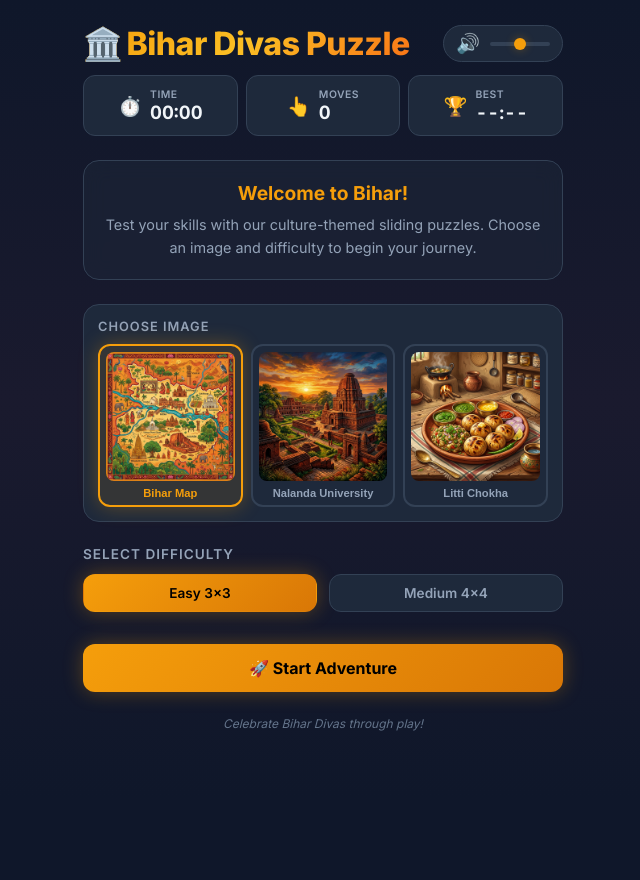
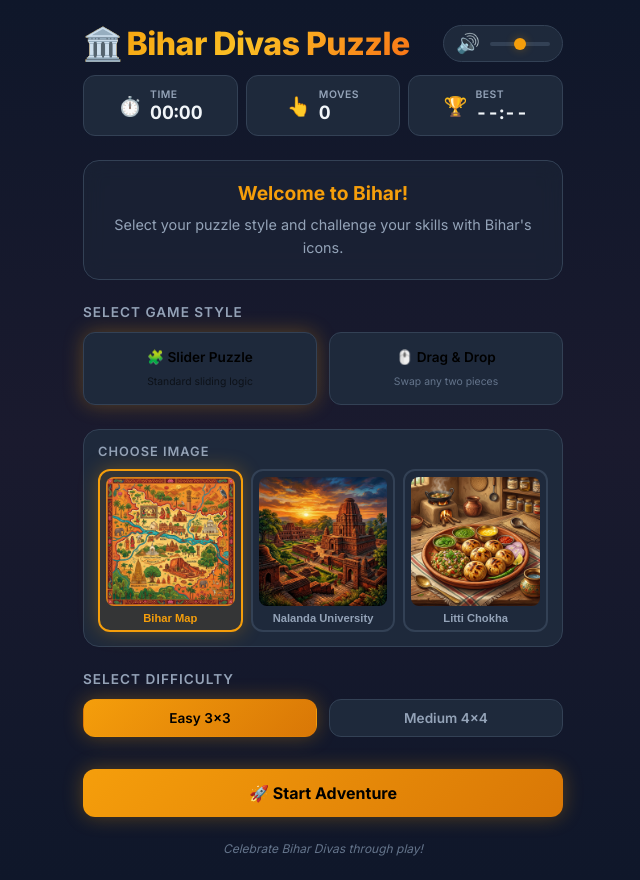
Before and after one commit to Adityaa2227/Bihar-Divas-Puzzle-game, a React (Vite) app: page / in a window 1280 px wide. Shown: the whole page, without its empty margins (317-957 px from the left). Before the commit the page ends 800 px from the top, so only its background shows below. Built offline with nearby package versions, Linux system fonts and the light colour scheme.

Commit message:
feat: Implement a new drag-and-drop puzzle game mode and initial start screen for game setup.

```diff
--- a/src/App.jsx
+++ b/src/App.jsx
@@ -1,27 +1,29 @@
 import { useState, useEffect, useCallback, useRef } from 'react';
 import Header from './components/Header';
 import PuzzleBoard from './components/PuzzleBoard';
+import DragDropBoard from './components/DragDropBoard';
 import ImageSelector from './components/ImageSelector';
 import Controls from './components/Controls';
 import Modal from './components/Modal';
 import StartScreen from './components/StartScreen';
-import { IMAGES, GRID_SIZES, LS_KEYS } from './utils/constants';
+import { IMAGES, GRID_SIZES, LS_KEYS, GAME_MODES } from './utils/constants';
 import { shuffleTiles, canMove, checkWin } from './utils/puzzleLogic';
 import { playMoveSound, playWinSound, bgmManager } from './utils/sounds';
 
-function getBestScore(imageId, difficulty) {
+function getBestScore(imageId, difficulty, gameMode) {
   try {
     const stored = JSON.parse(localStorage.getItem(LS_KEYS.bestScore) || '{}');
-    return stored[`${imageId}-${difficulty}`] || null;
+    const key = `${imageId}-${difficulty}-${gameMode}`;
+    return stored[key] || null;
   } catch {
     return null;
   }
 }
 
-function saveBestScore(imageId, difficulty, time) {
+function saveBestScore(imageId, difficulty, time, gameMode) {
   try {
     const stored = JSON.parse(localStorage.getItem(LS_KEYS.bestScore) || '{}');
-    const key = `${imageId}-${difficulty}`;
+    const key = `${imageId}-${difficulty}-${gameMode}`;
     if (!stored[key] || time < stored[key]) {
       stored[key] = time;
       localStorage.setItem(LS_KEYS.bestScore, JSON.stringify(stored));
@@ -33,18 +35,19 @@ function saveBestScore(imageId, difficulty, time) {
 
 export default function App() {
   const [view, setView] = useState('start'); // 'start' or 'game'
+  const [gameMode, setGameMode] = useState(GAME_MODES.SLIDER);
   const [selectedImage, setSelectedImage] = useState(IMAGES[0]);
   const [difficulty, setDifficulty] = useState('easy');
   const gridSize = GRID_SIZES[difficulty].size;
 
-  const [tiles, setTiles] = useState(() => shuffleTiles(gridSize));
+  const [tiles, setTiles] = useState(() => shuffleTiles(gridSize, gameMode === GAME_MODES.DRAG_DROP));
   const [moves, setMoves] = useState(0);
   const [time, setTime] = useState(0);
   const [isRunning, setIsRunning] = useState(false);
   const [hasWon, setHasWon] = useState(false);
   const [showHint, setShowHint] = useState(false);
   const [bestScore, setBestScore] = useState(() =>
-    getBestScore(selectedImage.id, difficulty)
+    getBestScore(selectedImage.id, difficulty, gameMode)
   );
 
   const [volume, setVolume] = useState(0.5);
@@ -76,18 +79,18 @@ export default function App() {
     return () => clearInterval(timerRef.current);
   }, [isRunning, hasWon]);
 
-  // Reset game when image or difficulty changes
+  // Reset game
   const resetGame = useCallback(() => {
     clearInterval(timerRef.current);
     const newGridSize = GRID_SIZES[difficulty].size;
-    setTiles(shuffleTiles(newGridSize));
+    setTiles(shuffleTiles(newGridSize, gameMode === GAME_MODES.DRAG_DROP));
     setMoves(0);
     setTime(0);
     setIsRunning(false);
     setHasWon(false);
     setShowHint(false);
-    setBestScore(getBestScore(selectedImage.id, difficulty));
-  }, [difficulty, selectedImage.id]);
+    setBestScore(getBestScore(selectedImage.id, difficulty, gameMode));
+  }, [difficulty, selectedImage.id, gameMode]);
 
   const handleStartGame = () => {
     startBGM();
@@ -100,22 +103,22 @@ export default function App() {
     resetGame();
   };
 
-  const handleImageChange = useCallback(
-    (img) => {
+  const handleImageChange = useCallback((img) => {
     setSelectedImage(img);
-      // Will reset via effect in game view if needed
-    },
-    []
-  );
+  }, []);
 
   const handleDifficultyChange = useCallback((diff) => {
     setDifficulty(diff);
   }, []);
 
+  const handleGameModeChange = (mode) => {
+    setGameMode(mode);
+  };
+
   // Update best score whenever selection changes
   useEffect(() => {
-    setBestScore(getBestScore(selectedImage.id, difficulty));
-  }, [difficulty, selectedImage.id]);
+    setBestScore(getBestScore(selectedImage.id, difficulty, gameMode));
+  }, [difficulty, selectedImage.id, gameMode]);
 
   const handleTileClick = useCallback(
     (index) => {
@@ -126,9 +129,7 @@ export default function App() {
 
       if (!canMove(index, emptyIndex, gridSize)) return;
 
-      // Start timer on first move
       if (!isRunning) setIsRunning(true);
-
       playMoveSound();
 
       const newTiles = [...tiles];
@@ -138,15 +139,36 @@ export default function App() {
       setMoves((m) => m + 1);
 
       if (checkWin(newTiles)) {
+        handleWin();
+      }
+    },
+    [tiles, gridSize, hasWon, isRunning]
+  );
+
+  const handleSwap = useCallback((srcIndex, targetIndex) => {
+    if (hasWon) return;
+
+    if (!isRunning) setIsRunning(true);
+    playMoveSound();
+
+    const newTiles = [...tiles];
+    [newTiles[srcIndex], newTiles[targetIndex]] = [newTiles[targetIndex], newTiles[srcIndex]];
+
+    setTiles(newTiles);
+    setMoves((m) => m + 1);
+
+    if (checkWin(newTiles)) {
+      handleWin();
+    }
+  }, [tiles, hasWon, isRunning]);
+
+  const handleWin = () => {
     setHasWon(true);
     setIsRunning(false);
-        saveBestScore(selectedImage.id, difficulty, time);
-        setBestScore(getBestScore(selectedImage.id, difficulty));
+    saveBestScore(selectedImage.id, difficulty, time, gameMode);
+    setBestScore(getBestScore(selectedImage.id, difficulty, gameMode));
     setTimeout(() => playWinSound(), 300);
-      }
-    },
-    [tiles, gridSize, hasWon, isRunning, selectedImage.id, difficulty, time]
-  );
+  };
 
   const handleHint = useCallback((e) => {
     e.preventDefault();
@@ -170,6 +192,8 @@ export default function App() {
             onImageSelect={handleImageChange}
             difficulty={difficulty}
             onDifficultyChange={handleDifficultyChange}
+            gameMode={gameMode}
+            onGameModeChange={handleGameModeChange}
             onStart={handleStartGame}
             bestScore={bestScore}
             volume={volume}
@@ -199,18 +223,27 @@ export default function App() {
               showingHint={showHint}
             />
 
-            <div className="puzzle-wrapper">
+            <div className={`puzzle-wrapper ${gameMode === GAME_MODES.DRAG_DROP ? 'puzzle-wrapper--jigsaw' : ''}`}>
               {showHint && (
                 <div className="hint-overlay">
                   <img src={selectedImage.src} alt="Hint" className="hint-overlay__image" />
                 </div>
               )}
+              {gameMode === GAME_MODES.SLIDER ? (
                 <PuzzleBoard
                   tiles={tiles}
                   gridSize={gridSize}
                   imageSrc={selectedImage.src}
                   onTileClick={handleTileClick}
                 />
+              ) : (
+                <DragDropBoard
+                  tiles={tiles}
+                  gridSize={gridSize}
+                  imageSrc={selectedImage.src}
+                  onSwap={handleSwap}
+                />
+              )}
             </div>
 
             <Modal
--- /dev/null
+++ b/src/components/DragDropBoard.jsx
@@ -0,0 +1,63 @@
+import { useState, memo } from 'react';
+import Tile from './Tile';
+
+const DragDropBoard = ({ tiles, gridSize, imageSrc, onSwap }) => {
+  const [draggedIndex, setDraggedIndex] = useState(null);
+
+  const handleDragStart = (e, index) => {
+    setDraggedIndex(index);
+    // Needed for Firefox
+    e.dataTransfer.setData('text/plain', index);
+  };
+
+  const handleDragOver = (e) => {
+    e.preventDefault(); // Necessary to allow drop
+  };
+
+  const handleDrop = (e, targetIndex) => {
+    e.preventDefault();
+    if (draggedIndex !== null && draggedIndex !== targetIndex) {
+      onSwap(draggedIndex, targetIndex);
+    }
+    setDraggedIndex(null);
+  };
+
+  return (
+    <div className="puzzle-board puzzle-board--drag" style={{ aspectRatio: '1 / 1' }}>
+      <div
+        className="puzzle-grid"
+        style={{
+          display: 'grid',
+          gridTemplateColumns: `repeat(${gridSize}, 1fr)`,
+          gridTemplateRows: `repeat(${gridSize}, 1fr)`,
+          gap: '3px',
+          width: '100%',
+          height: '100%',
+        }}
+      >
+        {tiles.map((value, index) => (
+          <div
+            key={`${value}-${index}`}
+            draggable
+            onDragStart={(e) => handleDragStart(e, index)}
+            onDragOver={handleDragOver}
+            onDrop={(e) => handleDrop(e, index)}
+            style={{ width: '100%', height: '100%' }}
+            className={`drag-tile-wrapper ${draggedIndex === index ? 'dragging' : ''}`}
+          >
+            <Tile
+              value={value}
+              index={index}
+              gridSize={gridSize}
+              imageSrc={imageSrc}
+              onClick={() => {}} // No click move in drag-drop mode
+              isEmpty={false} // No empty tile in drag-drop
+            />
+          </div>
+        ))}
+      </div>
+    </div>
+  );
+};
+
+export default memo(DragDropBoard);
--- a/src/components/StartScreen.jsx
+++ b/src/components/StartScreen.jsx
@@ -1,12 +1,14 @@
 import Header from './Header';
 import ImageSelector from './ImageSelector';
-import { GRID_SIZES } from '../utils/constants';
+import { GRID_SIZES, GAME_MODES } from '../utils/constants';
 
 export default function StartScreen({
   selectedImage,
   onImageSelect,
   difficulty,
   onDifficultyChange,
+  gameMode,
+  onGameModeChange,
   onStart,
   bestScore,
   volume,
@@ -29,8 +31,28 @@ export default function StartScreen({
       <div className="start-screen__welcome">
         <h2 className="start-screen__subtitle">Welcome to Bihar!</h2>
         <p className="start-screen__text">
-          Test your skills with our culture-themed sliding puzzles. Choose an image and difficulty to begin your journey.
+          Select your puzzle style and challenge your skills with Bihar's icons.
         </p>
+      </div>
+
+      <div className="start-screen__mode-selection">
+        <h3 className="section-title">Select Game Style</h3>
+        <div className="start-screen__modes">
+          <button
+            className={`btn btn--mode ${gameMode === GAME_MODES.SLIDER ? 'btn--level-active' : ''}`}
+            onClick={() => onGameModeChange(GAME_MODES.SLIDER)}
+          >
+            🧩 Slider Puzzle
+            <span className="mode-desc">Standard sliding logic</span>
+          </button>
+          <button
+            className={`btn btn--mode ${gameMode === GAME_MODES.DRAG_DROP ? 'btn--level-active' : ''}`}
+            onClick={() => onGameModeChange(GAME_MODES.DRAG_DROP)}
+          >
+            🖱️ Drag & Drop
+            <span className="mode-desc">Swap any two pieces</span>
+          </button>
+        </div>
       </div>
 
       <ImageSelector selectedImage={selectedImage} onSelect={onImageSelect} />
--- a/src/index.css
+++ b/src/index.css
@@ -370,6 +370,7 @@ body {
 .puzzle-wrapper {
   position: relative;
   width: 100%;
+  aspect-ratio: 1 / 1;
   border-radius: var(--radius-lg);
   overflow: hidden;
   box-shadow: var(--shadow-lg);
@@ -648,8 +649,56 @@ body {
   gap: 12px;
 }
 
-.modal__btn {
-  width: 100%;
+/* ===== Mode Selection ===== */
+.start-screen__mode-selection {
+  display: flex;
+  flex-direction: column;
+  gap: 12px;
+}
+
+.start-screen__modes {
+  display: grid;
+  grid-template-columns: 1fr 1fr;
+  gap: 12px;
+}
+
+.btn--mode {
+  flex-direction: column;
+  padding: 16px;
+  height: auto;
+  border: 1px solid var(--border);
+  background: var(--bg-card);
+}
+
+.mode-desc {
+  font-size: 0.65rem;
+  color: var(--text-muted);
+  font-weight: 400;
+  margin-top: 4px;
+}
+
+.btn--level-active .mode-desc {
+  color: rgba(0, 0, 0, 0.6);
+}
+
+/* ===== Drag & Drop Board ===== */
+.puzzle-wrapper--jigsaw {
+  border-style: dashed;
+  border-color: var(--accent);
+}
+
+.drag-tile-wrapper {
+  cursor: grab;
+  transition: transform 0.2s ease;
+}
+
+.drag-tile-wrapper:active {
+  cursor: grabbing;
+}
+
+.drag-tile-wrapper.dragging {
+  opacity: 0.4;
+  transform: scale(0.9);
 }
 
 /* ===== Animations ===== */
--- a/src/utils/constants.js
+++ b/src/utils/constants.js
@@ -27,3 +27,8 @@ export const GRID_SIZES = {
 export const LS_KEYS = {
   bestScore: 'bihar-puzzle-best-score',
 };
+
+export const GAME_MODES = {
+  SLIDER: 'slider',
+  DRAG_DROP: 'drag_drop',
+};
```
Also changed, not shown: src/components/Tile.jsx (+4 -6 lines), src/utils/puzzleLogic.js (+7 -3 lines). Lines whose indentation alone changed are shown as unchanged.
